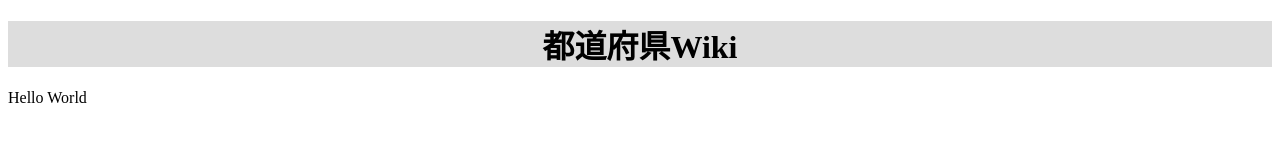
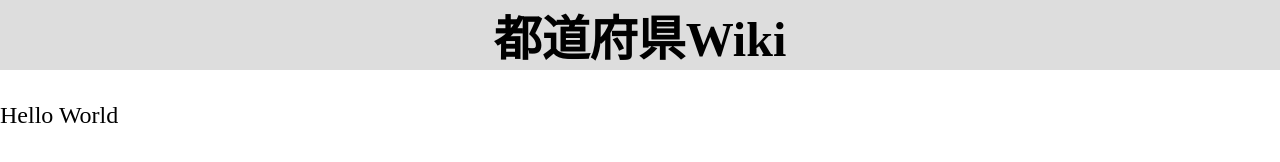
Before and after one commit to haruto356/PrefecturesWiki, a plain HTML site: page index.html in a window 1280 px wide. Drawn offline with Linux system fonts and the light colour scheme.

Commit message:
refactor: cssをファイルにまとめ、さらにレスポンシブ対応するように変更

```diff
--- /dev/null
+++ b/css/header.css
@@ -0,0 +1,3 @@
+header h1 {
+    margin-top: 0;
+}
--- /dev/null
+++ b/css/responsive.css
@@ -0,0 +1,29 @@
+/* スマホに適応される */
+p {
+    font-size: 28px;
+}
+h1 {
+    font-size: 64px;
+}
+
+
+@media screen and (min-width:481px) {
+    /* タブレットに適応される */
+    p {
+        font-size: 26px;
+    }
+    h1 {
+        font-size: 56px;
+    }
+}
+
+
+@media screen and (min-width:960px){
+    /* PCに適応される */
+    p {
+        font-size: 24px;
+    }
+    h1 {
+        font-size: 48px;
+    }
+}
--- a/index.css
+++ b/index.css
@@ -1,3 +1,7 @@
+body {
+    margin: 0;
+}
+
 header{
     background: #DDD;
     text-align: center;
--- a/index.html
+++ b/index.html
@@ -6,7 +6,9 @@
         <title>都道府県Wiki</title>
 
         <!-- CSS -->
-        <link rel="stylesheet" href="color_mode.css">
+        <link rel="stylesheet" href="css/color_mode.css">
+        <link rel="stylesheet" href="css/responsive.css">
+        <link rel="stylesheet" href="css/header.css">
         <link rel="stylesheet" href="index.css">
     </head>
 
```
Also changed, not shown: css/color_mode.css (renamed from color_mode.css).
